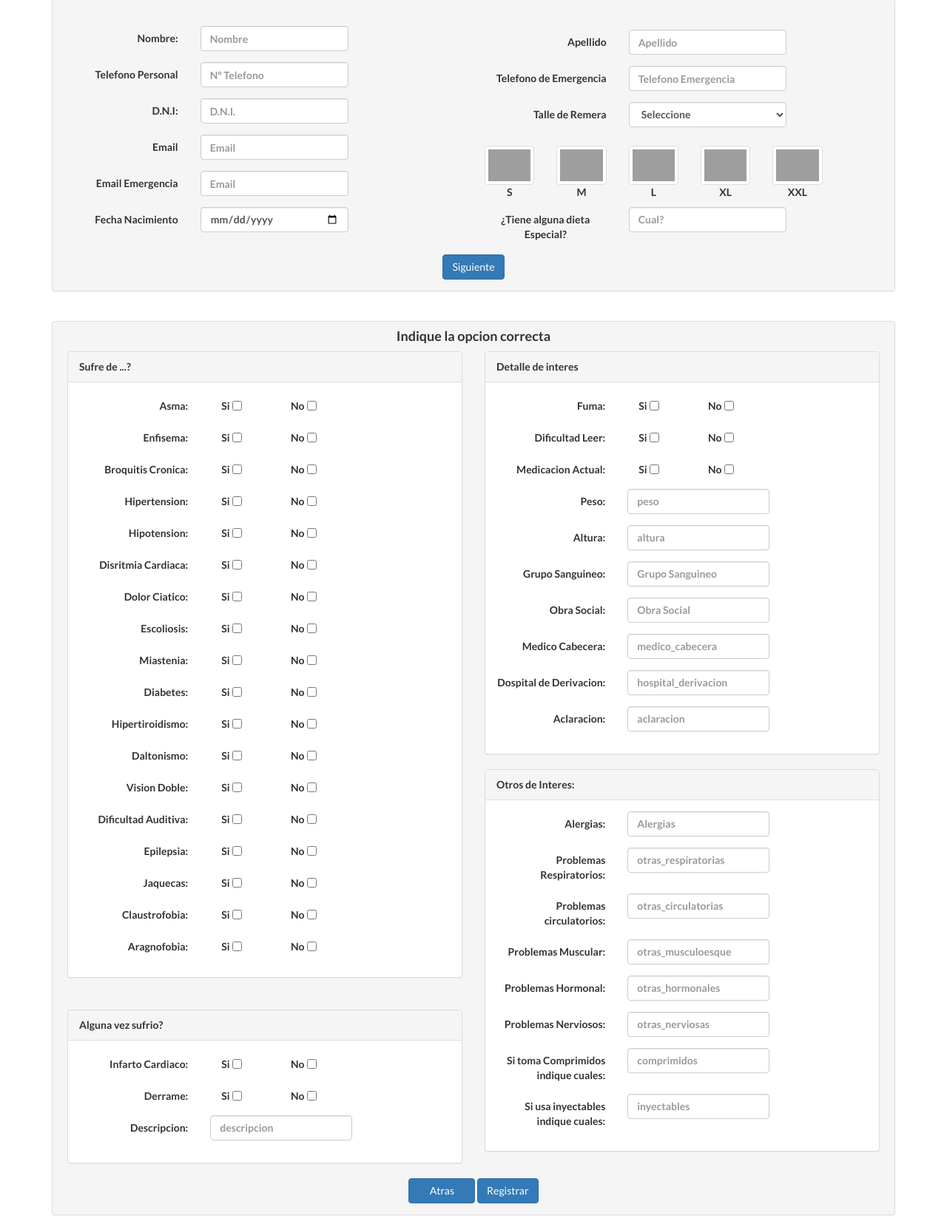
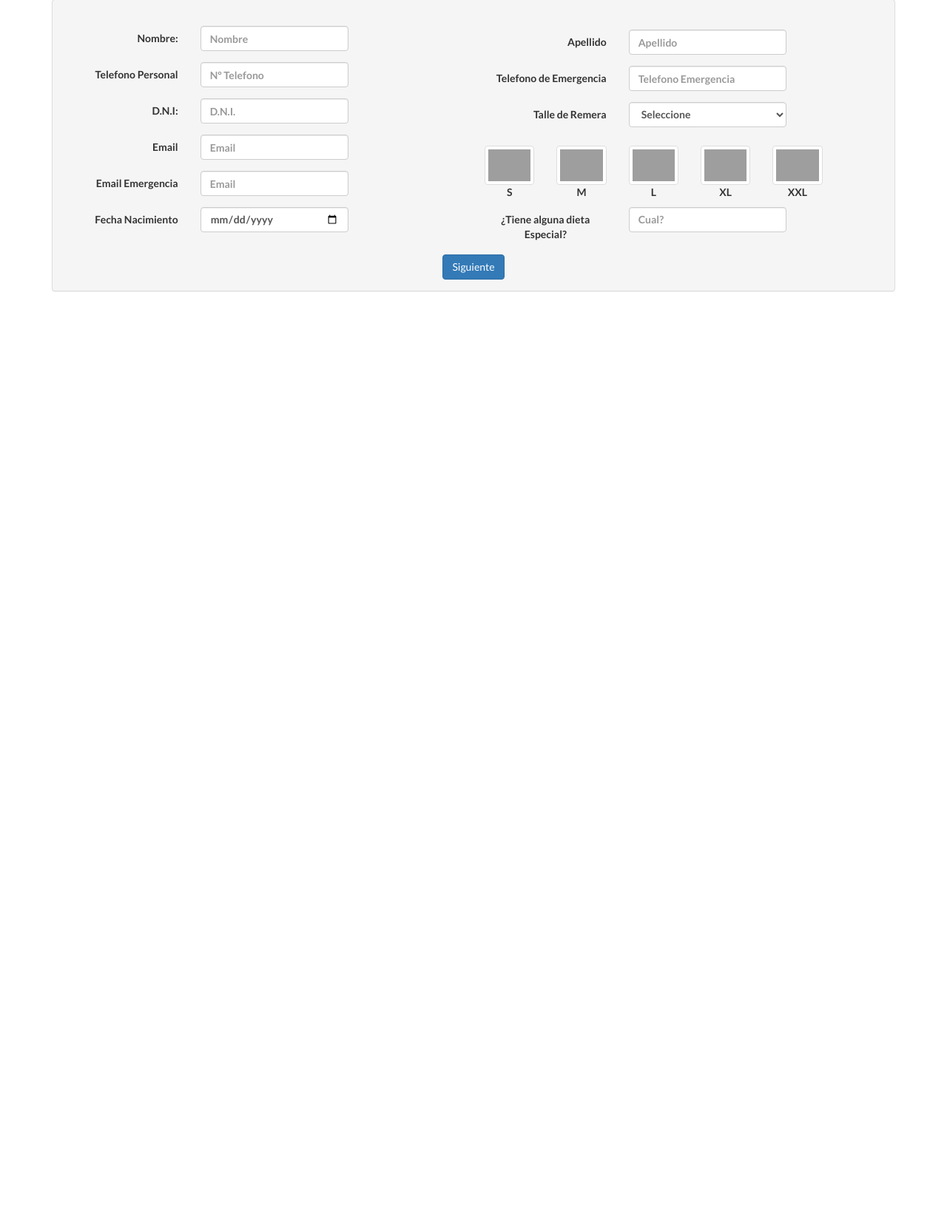
Before and after one commit to emifranciscon/CongresoNacional, a Django app: page /inscripcion/ in a window 1280 px wide. Shown: the part 153-1816 px from the top of the page at 74% size. After the commit the page ends 547 px from the top, so only its background shows below. Run offline with Django 3.2, Linux system fonts and the light colour scheme; the visitor is signed in with stand-in values (Sample User, id 1); some libraries are stand-ins or nearby versions; grey boxes are pictures that could not be loaded.

Commit message:
display:none;

```diff
--- a/backend/api/frontend/templates/inscripcion.html
+++ b/backend/api/frontend/templates/inscripcion.html
@@ -192,7 +192,7 @@
 </div>
 <!--containerVentana2-->
 <div class="container">
-  <div id="ventana3"class="panel panel-default" style="margin-top:20px; background-color: whitesmoke;">
+  <div id="ventana3"class="panel panel-default" style="margin-top:20px; background-color: whitesmoke;display:none;">
     <form id="formDatosMedicos" class="form-horizontal" action="">
       <center><h4>Indique la opcion correcta</h4></center>
       <div class="row">
```
